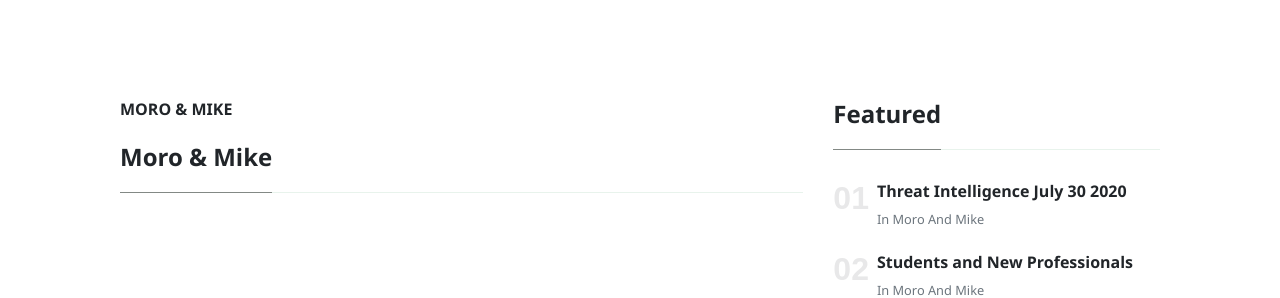
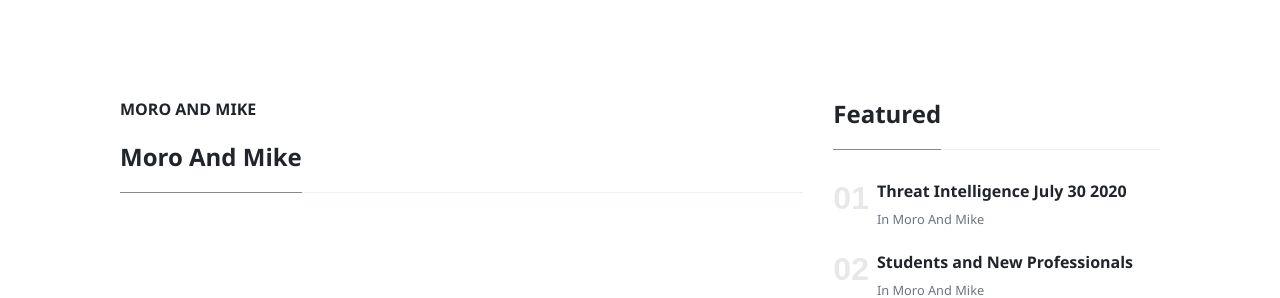
Before and after one commit to cyberlibrarian/cyberlibrarian.github.io, a Jekyll site: the page built from _pages/moro-mike.md, in a window 1280 px wide and 990 px high. Shown: the top 298 px of the window. Built offline with Jekyll 4.4.1, drawn with Linux system fonts in a browser that asks for light colours; nearby versions of some CDN libraries.

```diff
--- a/_pages/moro-mike.md
+++ b/_pages/moro-mike.md
@@ -1,5 +1,5 @@
 ---
-title: "Moro & Mike"
+title: "Moro and Mike"
 layout: default
 permalink: "/moro-and-mike"
 ---
@@ -7,11 +7,11 @@ permalink: "/moro-and-mike"
 <div class="container">
     <div class="row justify-content-center">
         <div class="col-md-8">
-        <h1 class="font-weight-bold title h6 text-uppercase mb-4">Moro &amp; Mike</h1>
+        <h1 class="font-weight-bold title h6 text-uppercase mb-4">Moro and Mike</h1>
 
-        <h4 class="font-weight-bold spanborder text-capitalize" id="moro-mike"><span>Moro &amp; Mike</span></h4>
+        <h4 class="font-weight-bold spanborder text-capitalize" id="moro-and-mike"><span>Moro and Mike</span></h4>
 
-        {% assign pages_list = 'Moro & Mike' %}
+        {% assign pages_list = 'Moro and Mike' %}
         {% for post in pages_list %}
         {% if post.title != null %}
           {% if group == null or group == post.group %}
```
